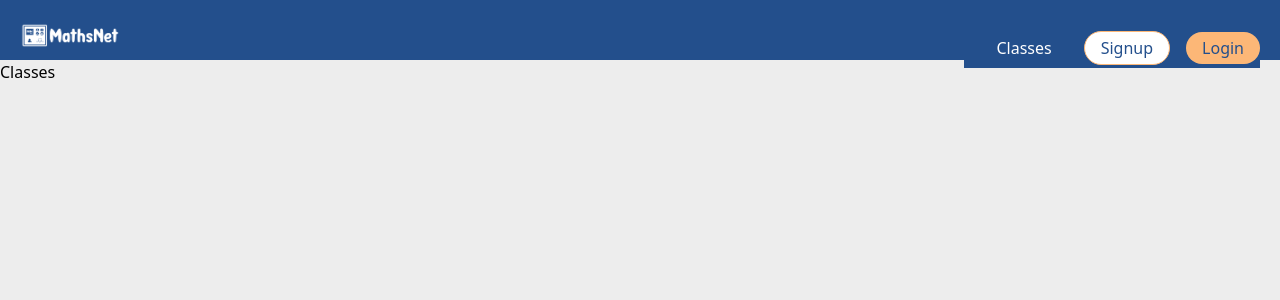
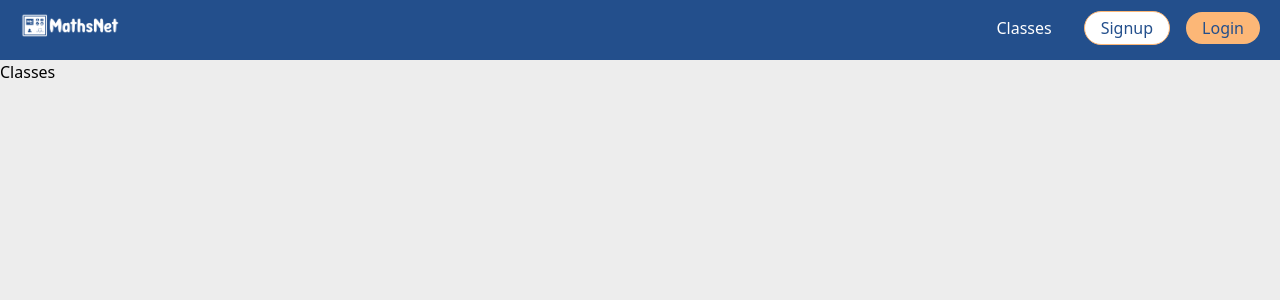
Before and after one commit to xarmzon/mathsnet, a Next.js app: page /learn/classes in a window 1280 px wide. Shown: the top 300 px of the page. Built offline with nearby package versions, Linux system fonts and the light colour scheme; what @tailwindcss/typography would draw is missing.

Commit message:
fixed navbar items

```diff
--- a/components/general/Navbar.jsx
+++ b/components/general/Navbar.jsx
@@ -18,9 +18,9 @@ const Navbar = ({ navState }) => {
     <div
       className={`absolute w-full ${
         mobileNavOff ? "-top-full" : "top-0"
-      } left-0 transition-all duration-500  pt-6 bg-primary pb-10 md:pb-0 md:relative md:pt-0 md:w-auto`}
+      } left-0 transition-all duration-500  pt-6 bg-primary pb-10 md:pb-0 md:bg-transparent md:relative md:pt-0 md:w-auto`}
     >
-      <div className="flex flex-col items-center space-y-5 md:flex-row md:space-x-4 relative">
+      <div className="flex flex-col items-center space-y-5 md:flex-row md:space-x-4 relative md:space-y-0">
         <FaTimes
           className="absolute -top-1 right-7 cursor-pointer md:hidden"
           onClick={closeMobileNav}
```
